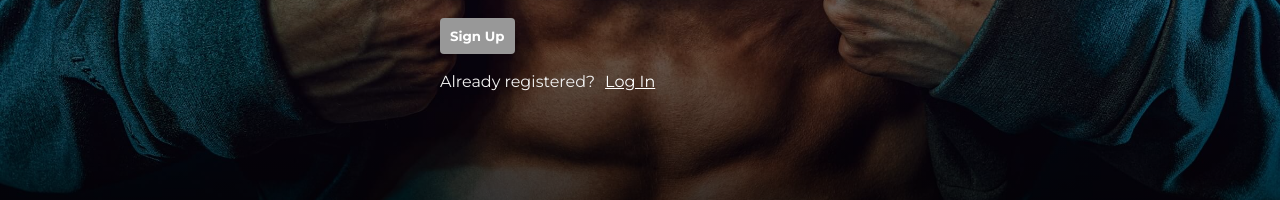
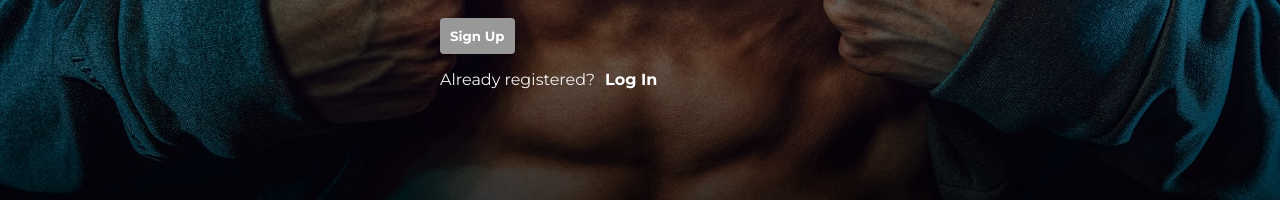
Before and after one commit to sidchopp/mern-workout, a React (Create React App) app in the folder client/: page /signup in a window 1280 px wide. Shown: the part 415-615 px from the top of the page. Built offline with nearby package versions, Linux system fonts and the light colour scheme.

Commit message:
removed padding and decoration for links

```diff
--- a/client/src/pages/LogIn.js
+++ b/client/src/pages/LogIn.js
@@ -31,7 +31,10 @@ const LogIn = () => {
       {error && <div className="error">{error}</div>}
       <p>
         <span style={{ paddingRight: "10px" }}>Not a member?</span>
-        <Link to="/signup" style={{ color: "white" }}>
+        <Link
+          to="/signup"
+          style={{ color: "white", fontWeight: "bold", textDecoration: "none" }}
+        >
           Sign Up
         </Link>
       </p>
--- a/client/src/pages/SignUp.js
+++ b/client/src/pages/SignUp.js
@@ -29,9 +29,12 @@ const SignUp = () => {
       ></input>
       <button disabled={isLoading}>Sign Up</button>
       {error && <div className="error">{error}</div>}
-      <p style={{ padding: "2px 0" }}>
+      <p>
         <span style={{ paddingRight: "10px" }}>Already registered?</span>
-        <Link to="/login" style={{ color: "white" }}>
+        <Link
+          to="/login"
+          style={{ color: "white", fontWeight: "bold", textDecoration: "none" }}
+        >
           Log In
         </Link>
       </p>
```
